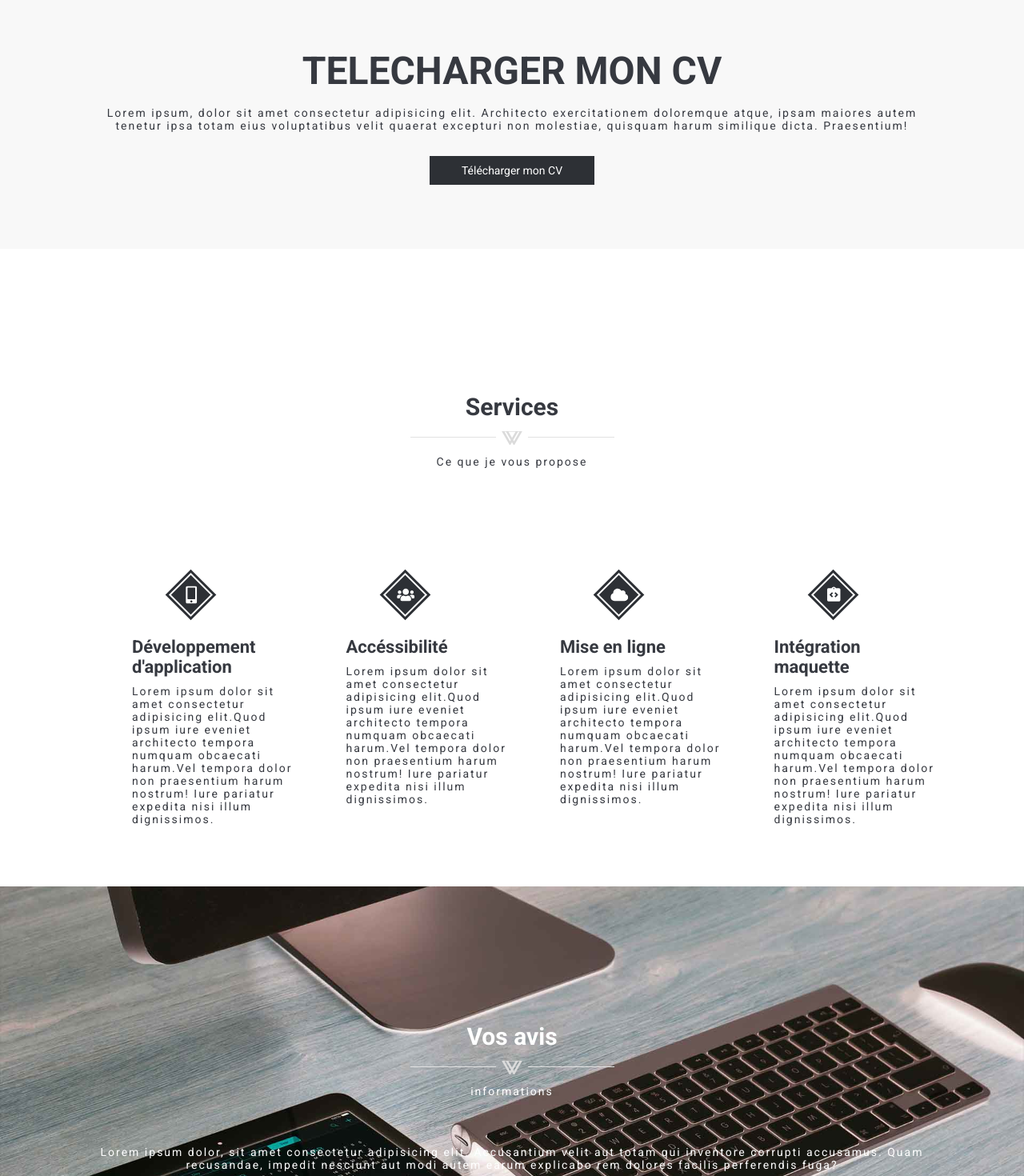
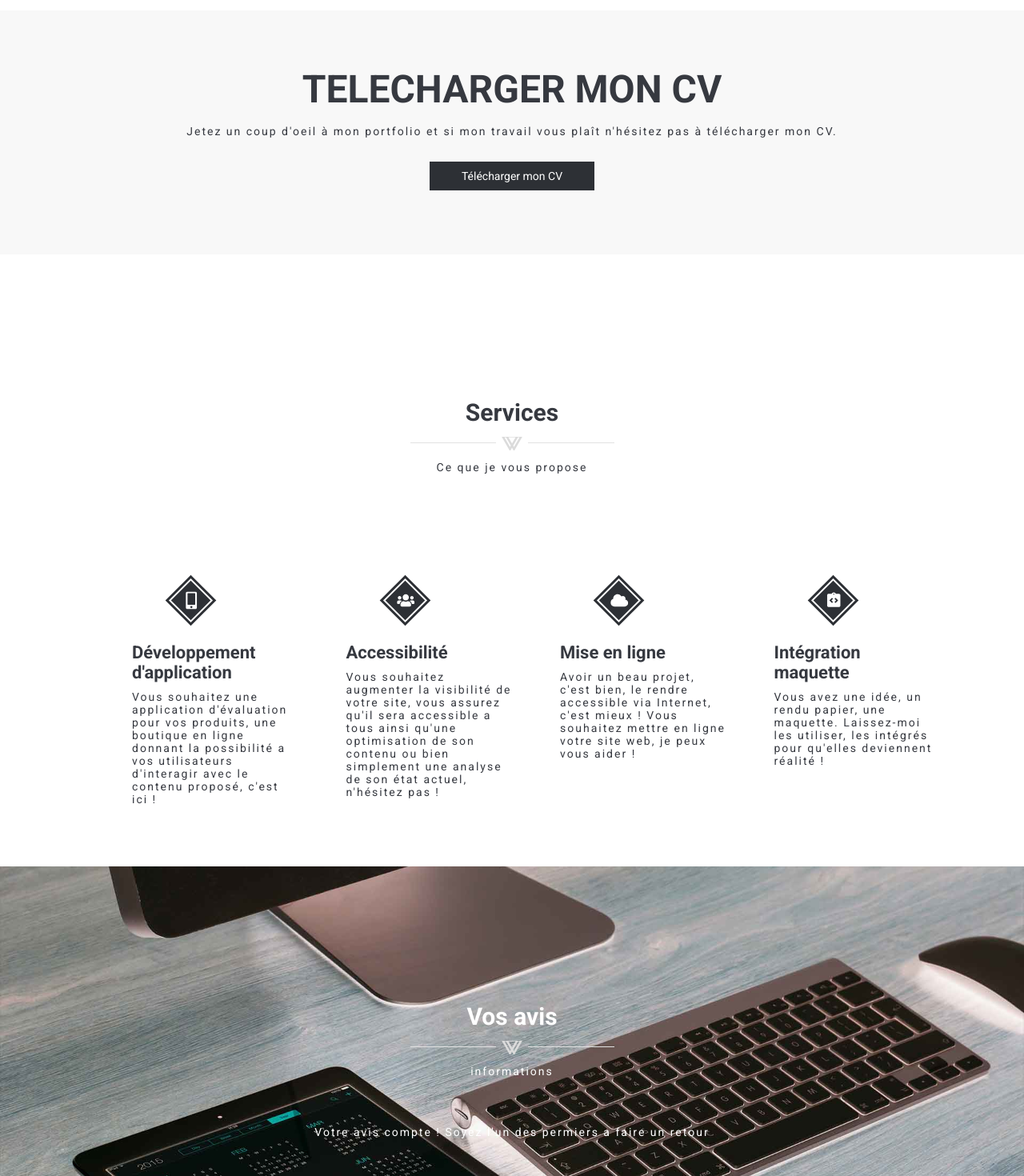
Before and after one commit to Skizx/My-portfolio, a React (Create React App) app: page / in a window 1280 px wide. Shown: the part 2080-3550 px from the top of the page at 80% size. Built offline with nearby package versions, Linux system fonts and the light colour scheme.

Commit message:
Correction typo

```diff
--- a/public/index.html
+++ b/public/index.html
@@ -9,7 +9,6 @@
     <meta name="description" content="Développeur web qui vous accompagne dans la création, le design graphique et digital de votre site internet.">
     <meta name="keywords" content="Développeur web Calais,Développeur web Boulogne-sur-mer, Création de site Calais, conception graphique, Création site web, Développeur web, Aide à la création de site web">
     <link rel="apple-touch-icon" href="%PUBLIC_URL%/logo192.png" />
-    <script src="https://kit.fontawesome.com/8cc68f3491.js" crossorigin="anonymous"></script>
     <!--
       manifest.json provides metadata used when your web app is installed on a
       user's mobile device or desktop. See https://developers.google.com/web/fundamentals/web-app-manifest/
@@ -25,7 +24,6 @@
       Learn how to configure a non-root public URL by running `npm run build`.
     -->
     <title>Kevin Civiletti | Développeur web</title>
-    <script src="https://kit.fontawesome.com/8cc68f3491.js" crossorigin="anonymous"></script>
   </head>
   <body>
     <noscript>You need to enable JavaScript to run this app.</noscript>
--- a/src/Components/About/AboutCard.js
+++ b/src/Components/About/AboutCard.js
@@ -17,7 +17,7 @@ const AboutCard = (props) => {
 
     return (
         <>
-            <div className='txt-center'>
+            <div className='txt-center split'>
             <div className="about-box">
                 <div className="box-container">
                 <span className='about-box_icon'>
--- a/src/Components/DownloadCV/Download.js
+++ b/src/Components/DownloadCV/Download.js
@@ -8,10 +8,7 @@ const Download = () => {
             <div className="wrapper txt-center">
                 <div className="download-container">
                     <h2>Telecharger mon CV</h2>
-                    <p>Lorem ipsum, dolor sit amet consectetur adipisicing elit.
-                        Architecto exercitationem doloremque atque,
-                        ipsam maiores autem tenetur ipsa totam eius voluptatibus velit quaerat excepturi non molestiae,
-                        quisquam harum similique dicta. Praesentium!</p>
+                    <p>Jetez un coup d'oeil à mon portfolio et si mon travail vous plaît n'hésitez pas à télécharger mon CV.</p>
                 </div>
                 <div className="download-btn">
                 <a className="contact-button" href="../../Assets/Civiletti_Kévin_CV_2023.pdf" download>Télécharger mon CV</a>
--- a/src/Components/Review/Review.js
+++ b/src/Components/Review/Review.js
@@ -11,9 +11,7 @@ const Review = () => {
                     <div className="underimage"></div>
                     <p>informations</p>
                     <div className="review-block">
-                        <p className="review-txt">Lorem ipsum dolor, sit amet consectetur adipisicing elit.
-                        Accusantium velit aut totam qui inventore corrupti accusamus. Quam recusandae,
-                        impedit nesciunt aut modi autem earum explicabo rem dolores facilis perferendis fuga?</p>
+                        <p className="review-txt">Votre avis compte ! Soyez l'un des permiers a faire un retour</p>
                     </div>
             </div>
             </div>
--- a/src/Components/Services/ServicesCard.js
+++ b/src/Components/Services/ServicesCard.js
@@ -17,7 +17,7 @@ const ServicesCard = (props) => {
 
     return (
         <>
-            <div className='txt-center'>
+            <div className='txt-center split'>
             <div className="about-box">
                 <div className="box-container">
                 <span className='about-box_icon'>
--- a/src/Components/Skills/Skills.js
+++ b/src/Components/Skills/Skills.js
@@ -6,7 +6,7 @@ const Skills = () => {
         <>
         <section id="skills" className='bg-skills'>
             <div className="wrapper txt-center">
-            <h4 className='skill-title'>Compétences technique</h4>
+            <h4 className='skill-title'>Compétences techniques</h4>
             <ul className='skill-list'>
                 <li>Intégration web</li>
                 <li>HTML/CSS</li>
--- a/src/Data/serviceData.json
+++ b/src/Data/serviceData.json
@@ -3,24 +3,24 @@
         "id": 1,
         "icon": "FaMobileAlt",
         "serviceTitle": "Développement d'application",
-        "serviceText": "Lorem ipsum dolor sit amet consectetur adipisicing elit.Quod ipsum iure eveniet architecto tempora numquam obcaecati harum.Vel tempora dolor non praesentium harum nostrum! Iure pariatur expedita nisi illum dignissimos."
+        "serviceText": "Vous souhaitez une application d'évaluation pour vos produits, une boutique en ligne donnant la possibilité a vos utilisateurs d'interagir avec le contenu proposé, c'est ici !"
     },
     {
         "id": 2,
         "icon": "FaUsers",
-        "serviceTitle": "Accéssibilité",
-        "serviceText": "Lorem ipsum dolor sit amet consectetur adipisicing elit.Quod ipsum iure eveniet architecto tempora numquam obcaecati harum.Vel tempora dolor non praesentium harum nostrum! Iure pariatur expedita nisi illum dignissimos."
+        "serviceTitle": "Accessibilité",
+        "serviceText": "Vous souhaitez augmenter la visibilité de votre site, vous assurez qu'il sera accessible a tous ainsi qu'une optimisation de son contenu ou bien simplement une analyse de son état actuel, n'hésitez pas !"
     },
     {
         "id": 3,
         "icon": "FaCloud",
         "serviceTitle": "Mise en ligne",
-        "serviceText": "Lorem ipsum dolor sit amet consectetur adipisicing elit.Quod ipsum iure eveniet architecto tempora numquam obcaecati harum.Vel tempora dolor non praesentium harum nostrum! Iure pariatur expedita nisi illum dignissimos."
+        "serviceText": "Avoir un beau projet, c'est bien, le rendre accessible via Internet, c'est mieux ! Vous souhaitez mettre en ligne votre site web, je peux vous aider !"
     },
     {
         "id": 4,
         "icon": "MdIntegrationInstructions",
         "serviceTitle": "Intégration maquette",
-        "serviceText": "Lorem ipsum dolor sit amet consectetur adipisicing elit.Quod ipsum iure eveniet architecto tempora numquam obcaecati harum.Vel tempora dolor non praesentium harum nostrum! Iure pariatur expedita nisi illum dignissimos."
+        "serviceText": "Vous avez une idée, un rendu papier, une maquette. Laissez-moi les utiliser, les intégrés pour qu'elles deviennent réalité !"
     }
 ]
--- a/src/styles/settings.scss
+++ b/src/styles/settings.scss
@@ -88,3 +88,10 @@ Link {
 .txt-center {
     text-align: center;
 }
+
+
+@media screen and (min-width:992px) {
+    .split {
+        width: 25%;
+    }
+}
```
